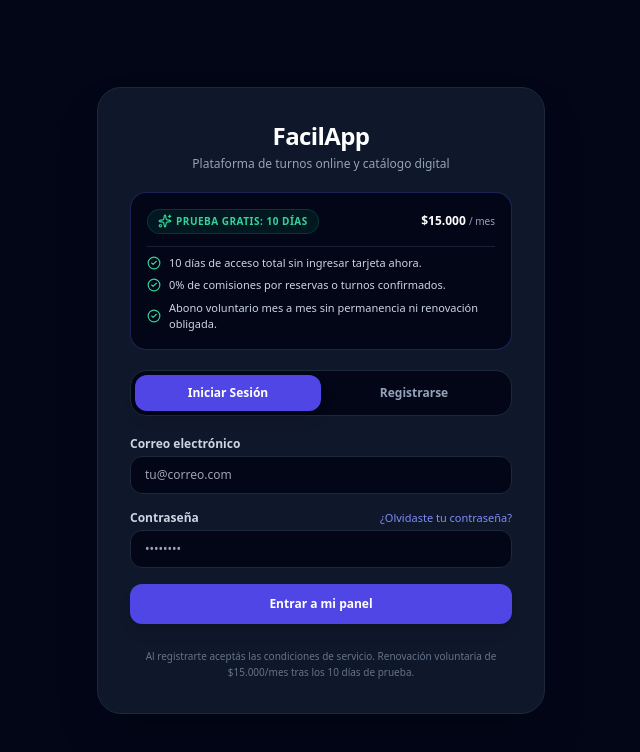
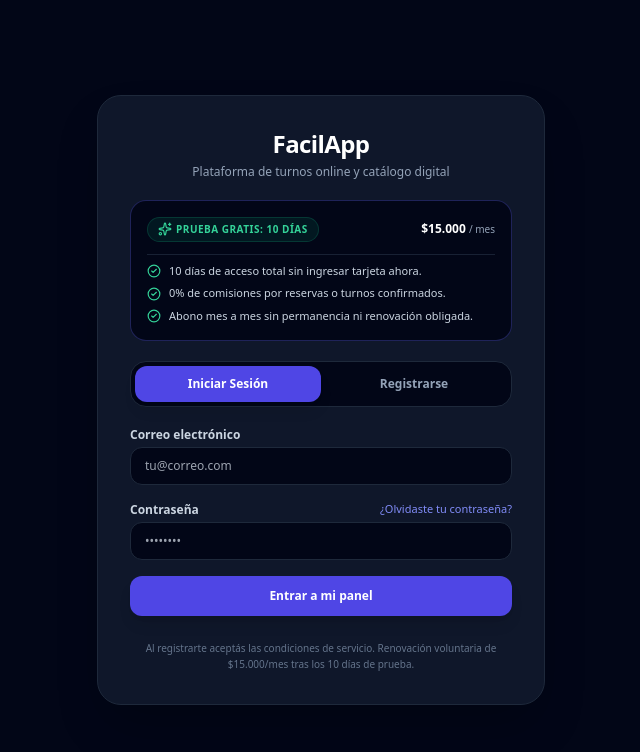
Before and after one commit to bsoria-appapuesta/FacilApp, a Next.js app: page /login in a window 1280 px wide. Shown: the top 752 px of the page, without its empty margins (319-959 px from the left). Built offline with nearby package versions, Linux system fonts and the light colour scheme.

Commit message:
Cambiosvarios1

```diff
--- a/app/login/page.tsx
+++ b/app/login/page.tsx
@@ -192,7 +192,7 @@ function LoginContent() {
             </li>
             <li className="flex items-center gap-2">
               <CheckCircle2 className="w-3.5 h-3.5 text-emerald-400 shrink-0" />
-              <span>Abono voluntario mes a mes sin permanencia ni renovación obligada.</span>
+              <span>Abono mes a mes sin permanencia ni renovación obligada.</span>
             </li>
           </ul>
         </div>
```
Also changed, not shown: app/recuperar-clave/page.tsx (line endings or trailing spaces).
